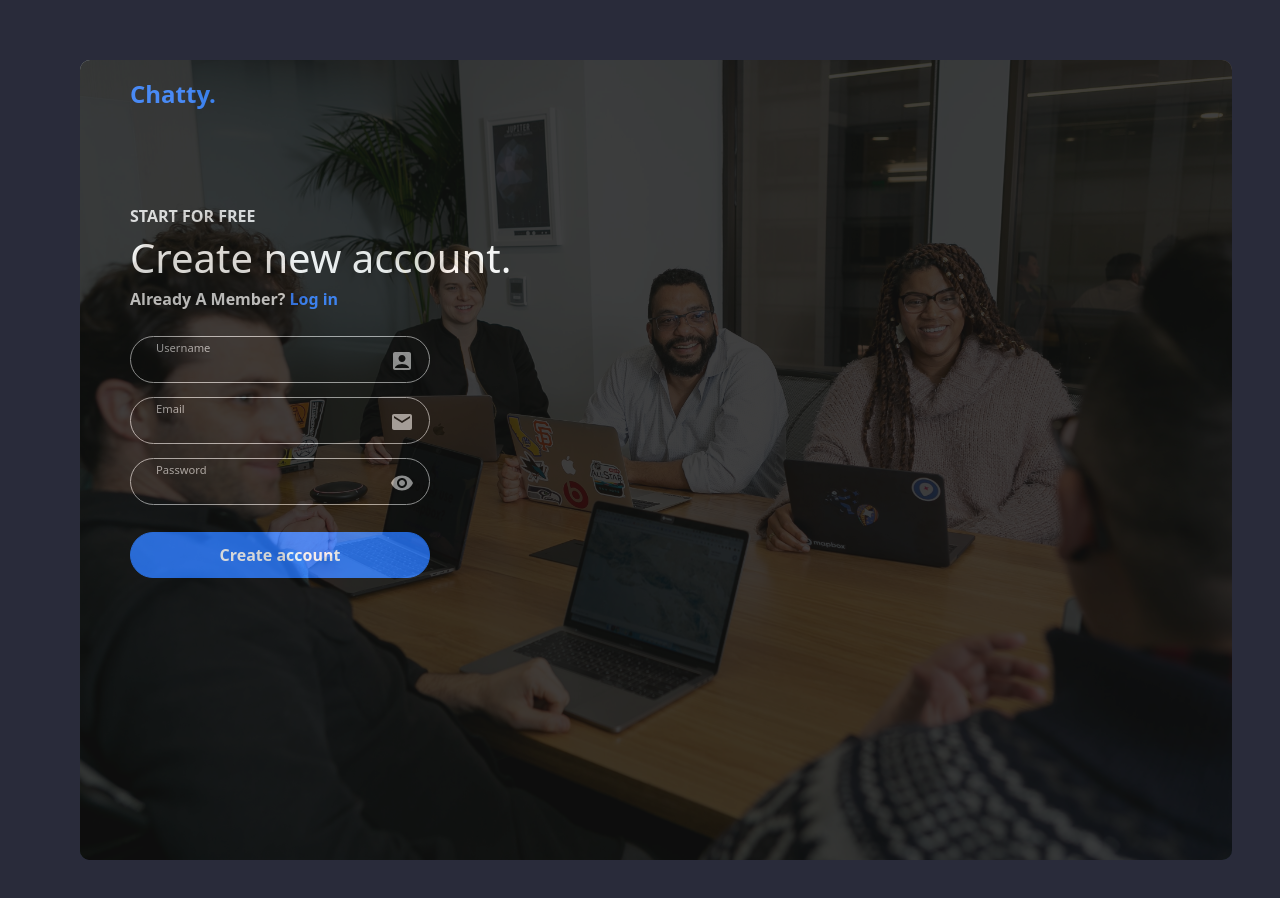
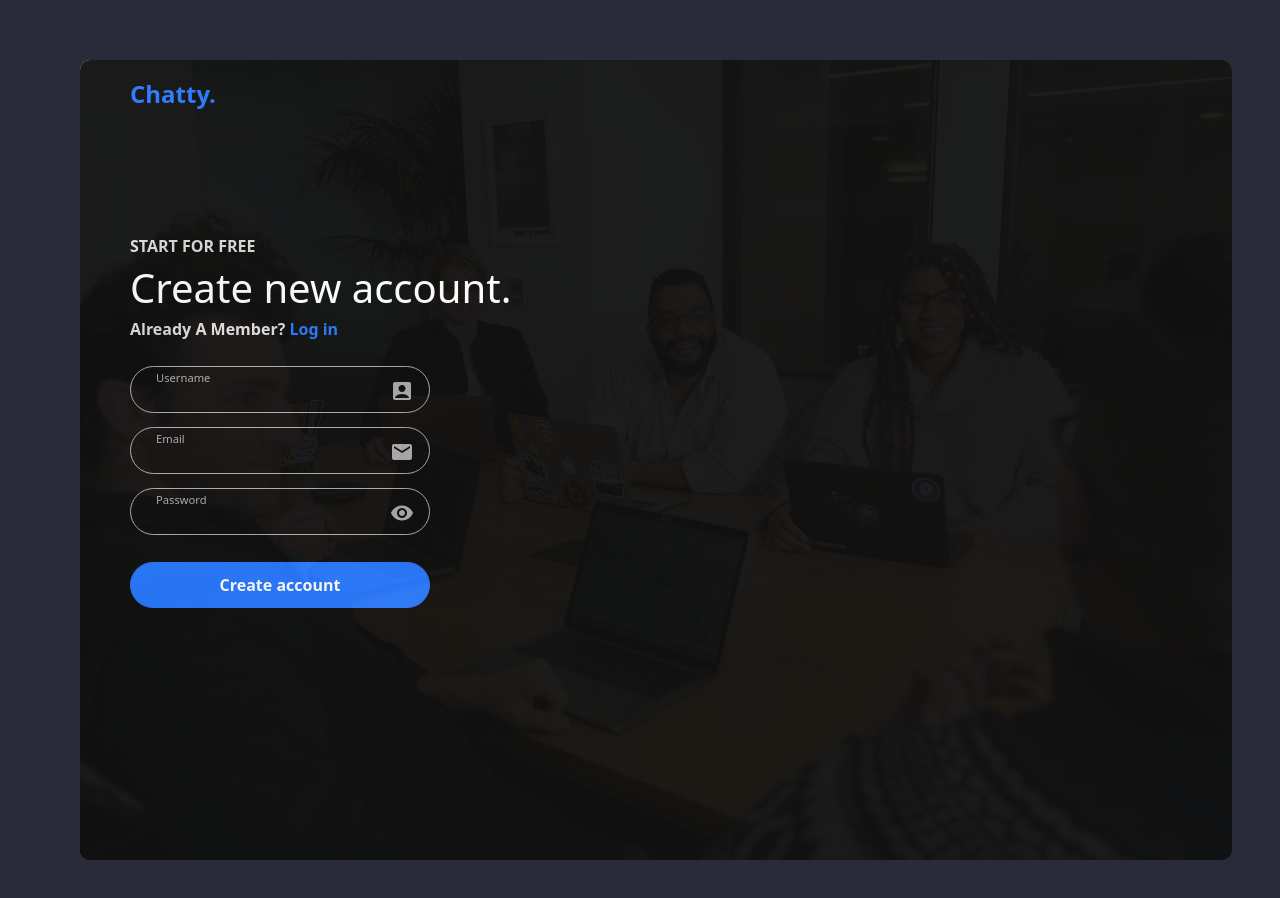
Before and after one commit to MbuguaGeorge/chatapp, a React (Create React App) app: page /signup in a window 1280 px wide. Shown: the top 898 px of the page. Built offline with nearby package versions, Linux system fonts and the light colour scheme.

Commit message:
signup page

```diff
--- a/src/components/auth/auth.css
+++ b/src/components/auth/auth.css
@@ -2,7 +2,7 @@
     margin: 60px 80px;
     background: #fff;
     padding: 0;
-    padding-bottom: 60px;
+    padding-bottom: 40px;
     border-radius: 10px;
     background-image: url(../../components/img/meet.jpg) ;
     height: 100vh;
@@ -12,7 +12,7 @@
 
 .container2{
     background-color: #111;
-    opacity: .8;
+    opacity: .95;
     width: 100%;
     height: 100vh;
     position: relative;
@@ -29,7 +29,7 @@
 }
 
 .hero{
-    margin-top: 90px;
+    margin-top: 120px;
     margin-bottom: 20px;
 }
 
@@ -72,6 +72,7 @@
   background: none;
   outline: none;
   font-size: .9rem;
+  color: #fff;
   margin-top: 5px;
 }
 
```
